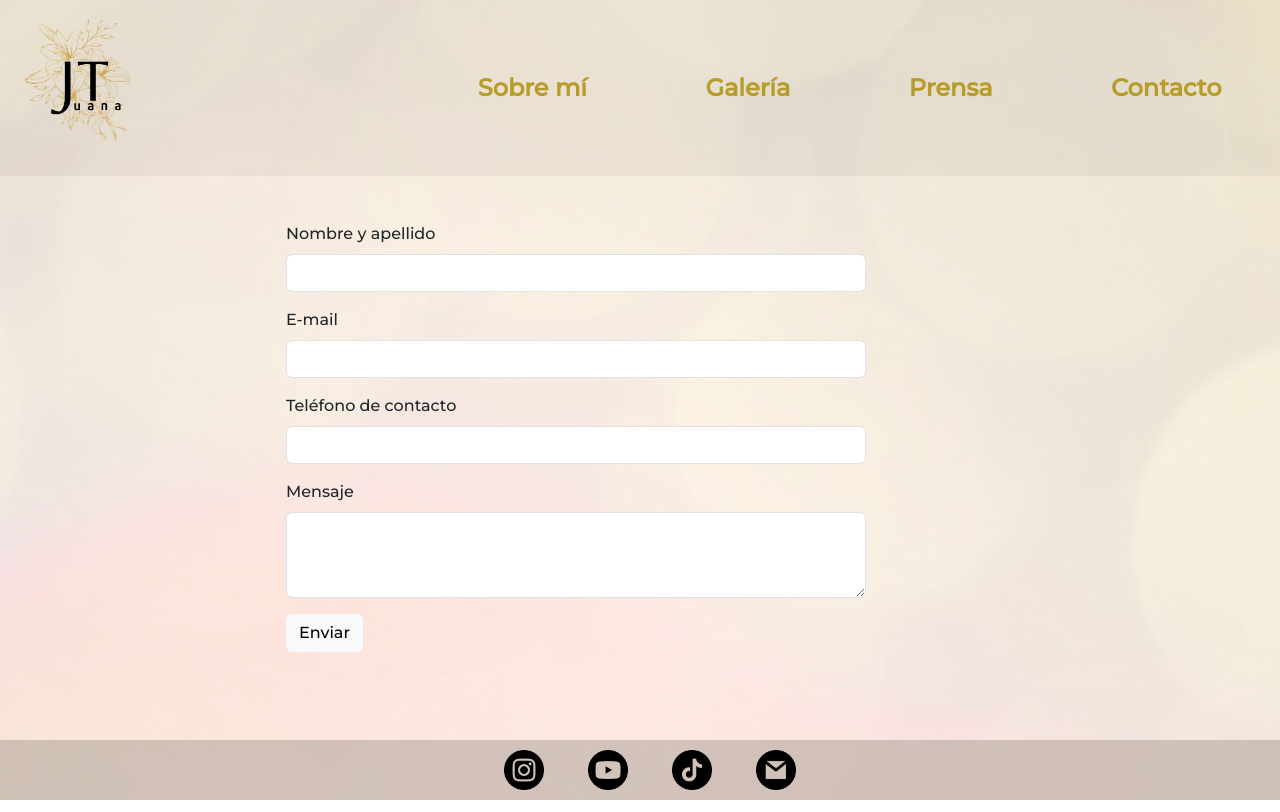
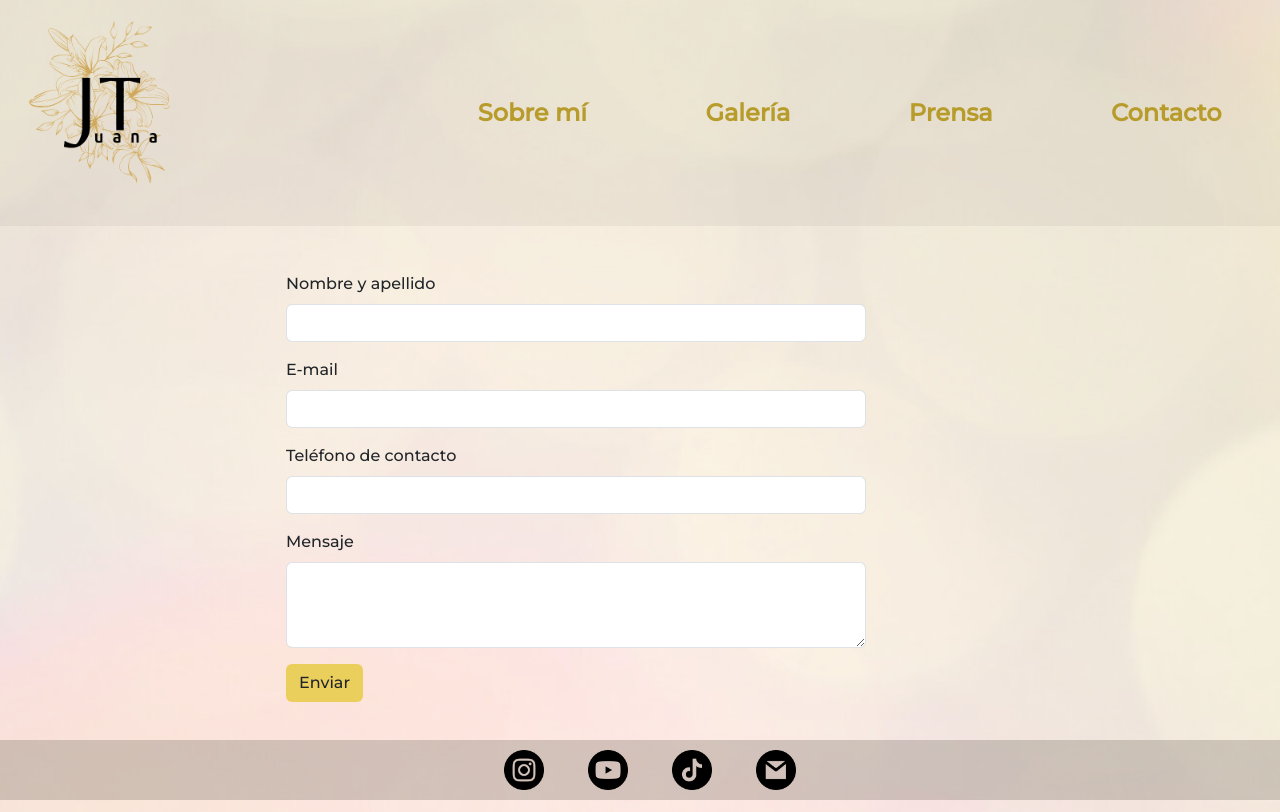
Before and after one commit to MaicaTanos/PreEntrega3-Tanos, a plain HTML site: page Pages/contacto.html in a window 1280 px wide. Drawn offline with nearby package versions, Linux system fonts and the light colour scheme.

Commit message:
algunas modificaciones en contacto. Boton,etc

```diff
--- a/Pages/contacto.html
+++ b/Pages/contacto.html
@@ -51,7 +51,7 @@
             <textarea class="form-control" id="exampleFormControlTextarea1" rows="3"></textarea>
          </div>
          <div>
-            <button type="button" class="btn btn-light">Enviar</button>
+            <button type="button" class="btn send-button">Enviar</button>
          </div>
     </main>
     <footer>
--- a/css/style.css
+++ b/css/style.css
@@ -26,9 +26,11 @@ a:hover{
 .botonera{
     background-color: rgba(134, 126, 115, 0.1);
 }
+    .botonera a:hover{
+    color: rgb(173, 173, 172);
+}
     .botonera img{
-    width: 150px;
-    /* margin-left: 20px; */
+    width: 200px;
     }
     .botonera a{
         text-decoration: none;
@@ -281,6 +283,12 @@ color: #9e8213;
     margin-right: 20vw;
     width: 50vw;
 }
+.send-button{
+    background-color: #ebcf5d;
+    display: flex;
+    justify-content: center;
+    justify-items: center;
+}
 
 @media (width <768px){
     header{
```
